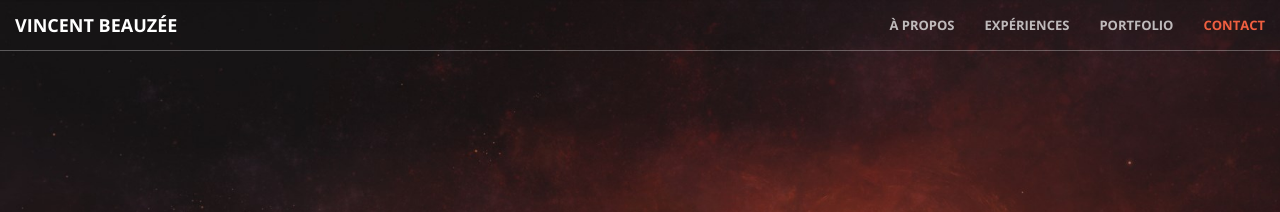
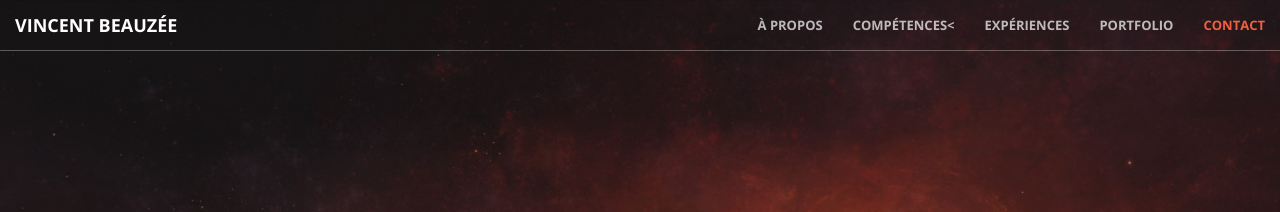
Before and after one commit to vBeauzee/vbeauzee.github.io, a Jekyll site: the page built from index.html, in a window 1280 px wide. Shown: the top 212 px of the page. Built offline with Jekyll 4.4.1, drawn with Linux system fonts in a browser that asks for light colours.

Commit message:
update nav.html + fix id experiences

```diff
--- a/_includes/experiences.html
+++ b/_includes/experiences.html
@@ -1,4 +1,4 @@
-<section class="bg-primary" id="about">
+<section class="bg-primary" id="experiences">
     <div class="container">
         <div class="row">
             <div class="col-lg-8 col-lg-offset-2 text-center">
--- a/_includes/nav.html
+++ b/_includes/nav.html
@@ -17,6 +17,9 @@
                 <li>
                     <a class="page-scroll" href="#about">&Agrave; propos</a>
                 </li>
+				<li>
+                    <a class="page-scroll" href="#experiences">Comp&Eacute;tences<</a>
+                </li>
                 <li>
                     <a class="page-scroll" href="#experiences">Exp&Eacute;riences</a>
                 </li>
```
